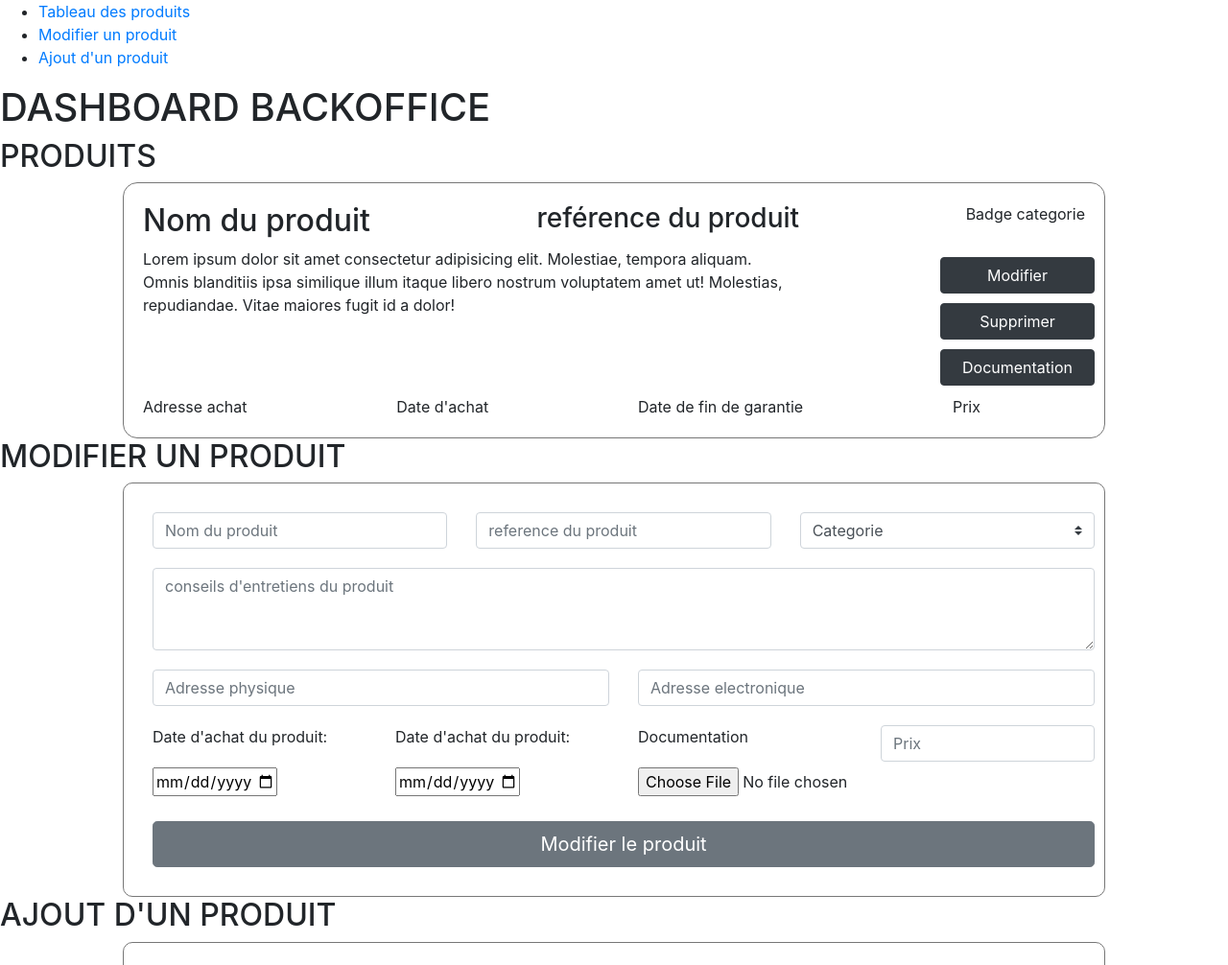
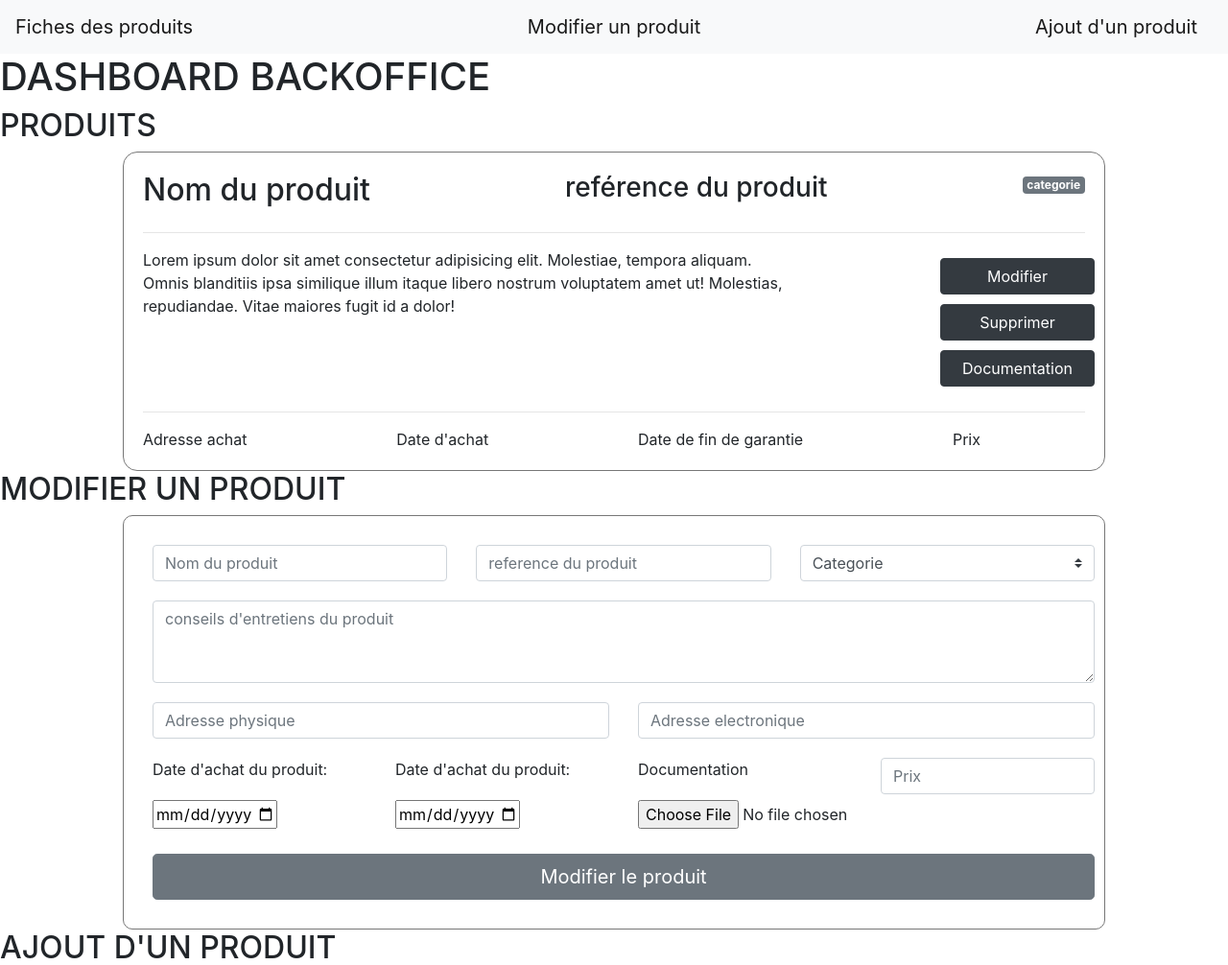
Before and after one commit to ZakariyaeTaibi-JCMairot/dashboard-gestion-achat-mat-riel, a PHP site: page /produit.php in a window 1280 px wide. Shown: the top 1006 px of the page at 96% size. Run offline with PHP 8.4, Linux system fonts and the light colour scheme; some libraries are stand-ins or nearby versions.

Commit message:
changement de la fiche produit

```diff
--- a/produit.php
+++ b/produit.php
@@ -4,13 +4,12 @@ include_once('index.php');
 // gérer l'accés à la table des produits
 ?>
 <!-- navigation sticky pour rendre plus facile l'accés aux modules dashboard -->
-<nav>
-	<ul>
-		<li><a href="#cardProduit">Tableau des produits</a></li>
-		<li><a href="">Modifier un produit</a></li>
-		<li><a href="">Ajout d'un produit</a></li>
-	</ul>
+<nav class="navbar sticky-top navbar-light bg-light">
+  <a class="navbar-brand" href="#">Fiches des produits</a>
+  <a class="navbar-brand" href="#">Modifier un produit</a>
+  <a class="navbar-brand" href="#">Ajout d'un produit</a>
 </nav>
+
 
 <h1>DASHBOARD BACKOFFICE</h1>
 
@@ -28,10 +27,12 @@ avec les données du produit à modifier-->
 		<div>
 			<h3>reférence du produit</h3>
 		</div>
-		<div>
-			Badge categorie
+		<div >
+			<span class="badge badge-secondary">categorie</span>
 		</div>
+
 	</div>
+	<hr>
 	<!-- corps de la fich produit -->
 	<div class="mainProduit">
 		<div>
@@ -48,6 +49,7 @@ avec les données du produit à modifier-->
 			<button class="btn btn-dark btn-block">Documentation</button>
 		</div>
 	</div>
+	<hr>
 	<!-- footer de l fiche produit -->
 	<div class="footerProduit">
 		<div>Adresse achat</div>
```
